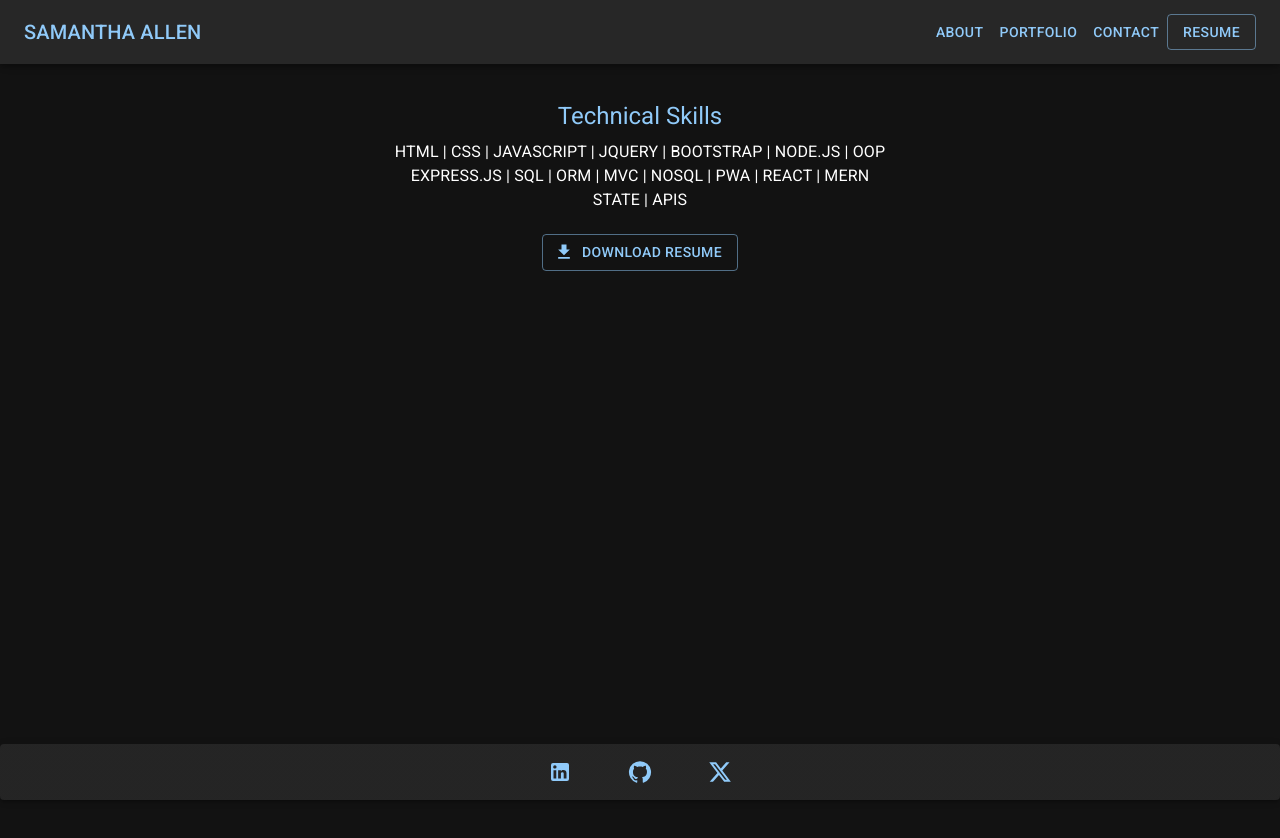
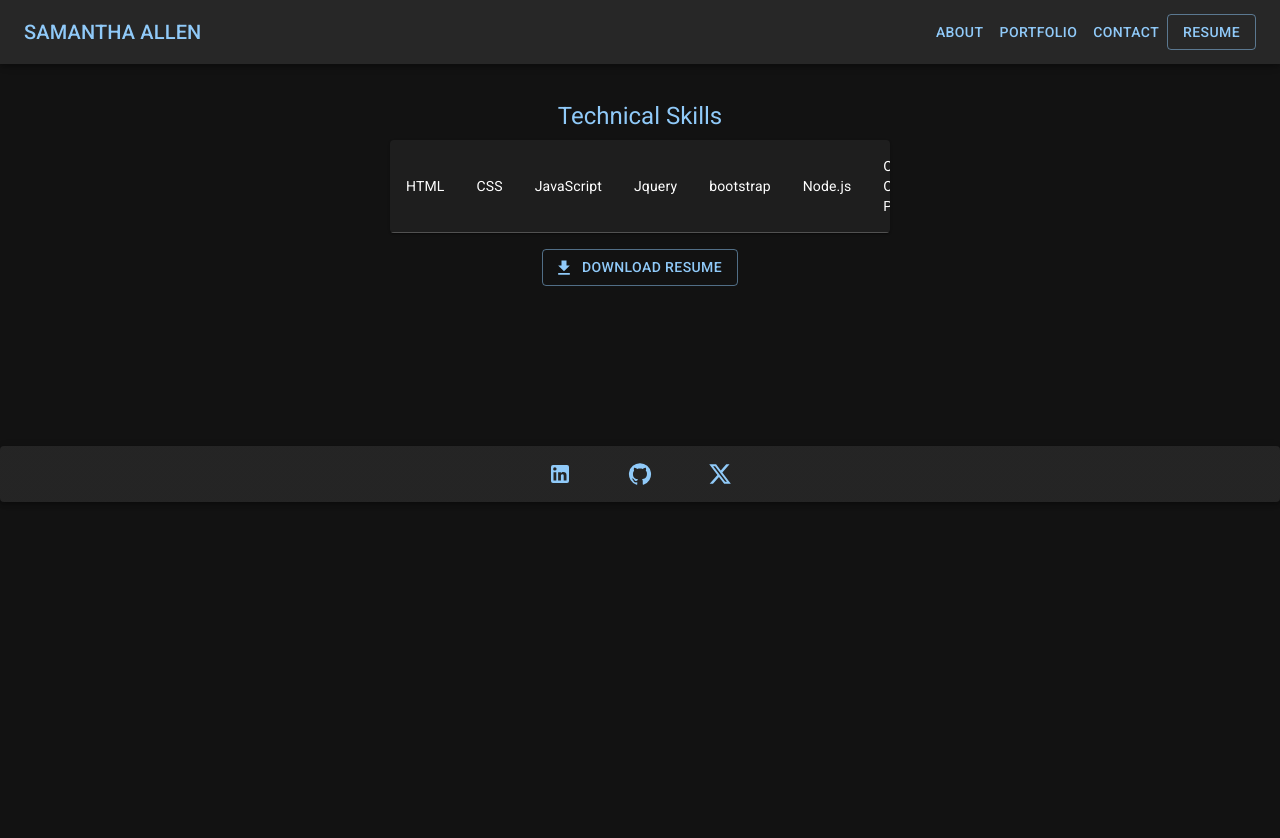
Before and after one commit to samamiraa/Samamiraa-Portfolio, a React (Vite) app: page /resume in a window 1280 px wide. Shown: the top 838 px of the page. After the commit the page ends 800 px from the top, so only its background shows below. Built offline with nearby package versions, Linux system fonts and the light colour scheme.

Commit message:
added utils to table

```diff
--- a/public/styles/Main.css
+++ b/public/styles/Main.css
@@ -36,5 +36,6 @@ body {
 }
 
 .marginTopFooter {
-    margin-top: 6000px;
+    margin-top: 20vh;
+    height: 20vh;
 }
--- a/src/components/Footer.jsx
+++ b/src/components/Footer.jsx
@@ -17,14 +17,13 @@ function Footer() {
         <footer className='marginTopFooter'>
             <Box sx={{ pb: 7 }} ref={ref}>
                 <CssBaseline />
-                <Paper sx={{ position: 'fixed', bottom: 0, left: 0, right: 0 }} elevation={3}>
+                <Paper elevation={3}>
                     <BottomNavigation
                         sx={{
                             bgcolor: 'rgba(255, 255, 255, 0.0)',
                             justifyContent: 'center',
                             alignItems: 'center'
                         }}
-                        showLabels
                         value={value}
                         onChange={(event, newValue) => {
                             setValue(newValue);
--- a/src/pages/Contact.jsx
+++ b/src/pages/Contact.jsx
@@ -63,14 +63,11 @@ export default function Contact() {
             autoComplete="off"
         >
             <div className='contactForm'>
-                <Typography variant='h5' sx={{ color: '#90caf9' }} align='center'>
-                    Want to connect?
-                </Typography>
-                <ContactMailIcon/>
+                <ContactMailIcon sx={{ color: '#90caf9' }}/>
                 <Typography variant='body1' color='textSecondary' align='center'>
                     samanthaamiraallen@gmail.com
                 </Typography>
-                <ContactPhoneIcon/>
+                <ContactPhoneIcon sx={{ color: '#90caf9' }}/>
                 <Typography variant='body1' color='textSecondary' align='center' gutterBottom>
                     604-349-8535
                 </Typography>
@@ -120,7 +117,7 @@ export default function Contact() {
                     onChange={(event) => setMessage(event.target.value)}
                     onMouseOut={() => handleEmptyMessage(message)}
                 />
-                <Button sx={{ marginLeft: '135px' }} variant='outlined'>Submit</Button>
+                <Button sx={{ marginLeft: '135px'}} variant='outlined'>Submit</Button>
             </div>
         </Box>
     );
--- a/src/pages/Resume.jsx
+++ b/src/pages/Resume.jsx
@@ -2,6 +2,8 @@ import FileDownloadIcon from '@mui/icons-material/FileDownload';
 import Box from '@mui/material/Box';
 import Typography from '@mui/material/Typography';
 import Button from '@mui/material/Button';
+import { Table, TableBody, TableCell, TableContainer, TableRow, Paper } from '@mui/material';
+import { skills } from '../utils/techSkills.json'
 
 function Resume() {
     return (
@@ -10,9 +12,17 @@ function Resume() {
                 <Typography variant="h5" sx={{ color: '#90caf9' }} gutterBottom>
                     Technical Skills
                 </Typography>
-                <Typography variant="body1" align='center' gutterBottom sx={{ color: 'textSecondary' }}>
-                HTML | CSS | JAVASCRIPT | JQUERY | BOOTSTRAP | NODE.JS | OOP  EXPRESS.JS | SQL | ORM | MVC | NOSQL | PWA | REACT | MERN STATE | APIS
-                </Typography>
+                <TableContainer component={Paper}>
+                    <Table>
+                        <TableBody>
+                            <TableRow>
+                                {skills.map((skill, index) => (
+                                    <TableCell key={index}>{skill}</TableCell>
+                                ))}
+                            </TableRow>
+                        </TableBody>
+                    </Table>
+                </TableContainer>
                 <Button
                     variant="outlined"
                     startIcon={<FileDownloadIcon />}
--- /dev/null
+++ b/src/utils/techSkills.json
@@ -0,0 +1,20 @@
+{
+    "skills": [
+        "HTML",
+        "CSS",
+        "JavaScript",
+        "Jquery",
+        "bootstrap",
+        "Node.js",
+        "Object Oriented Programming",
+        "mySQL",
+        "Object Related Mapping",
+        "Model View Controller",
+        "NoSQL",
+        "Progressive Web Apps",
+        "React",
+        "MERN",
+        "Sate",
+        "APIs"
+    ]
+}
```
Also changed, not shown: 1 other file (tests, documents, lock files or other folders).
